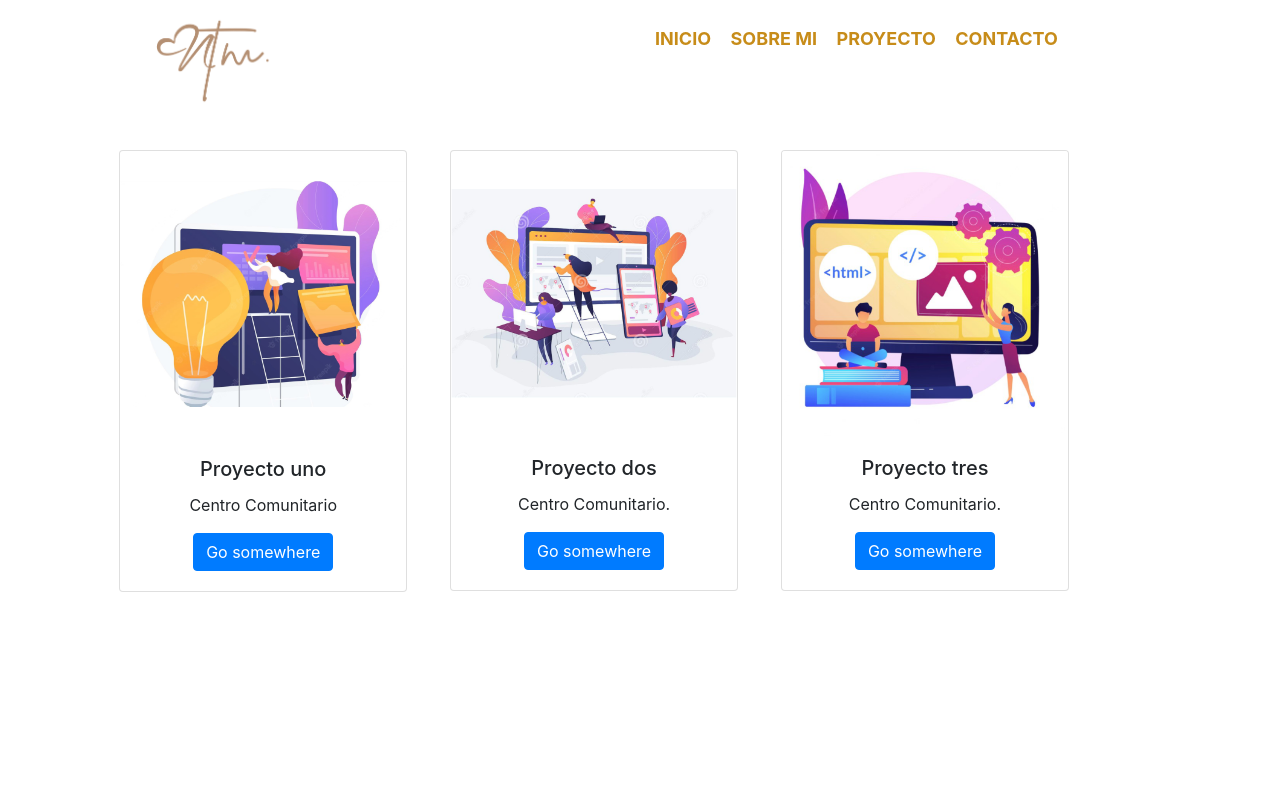
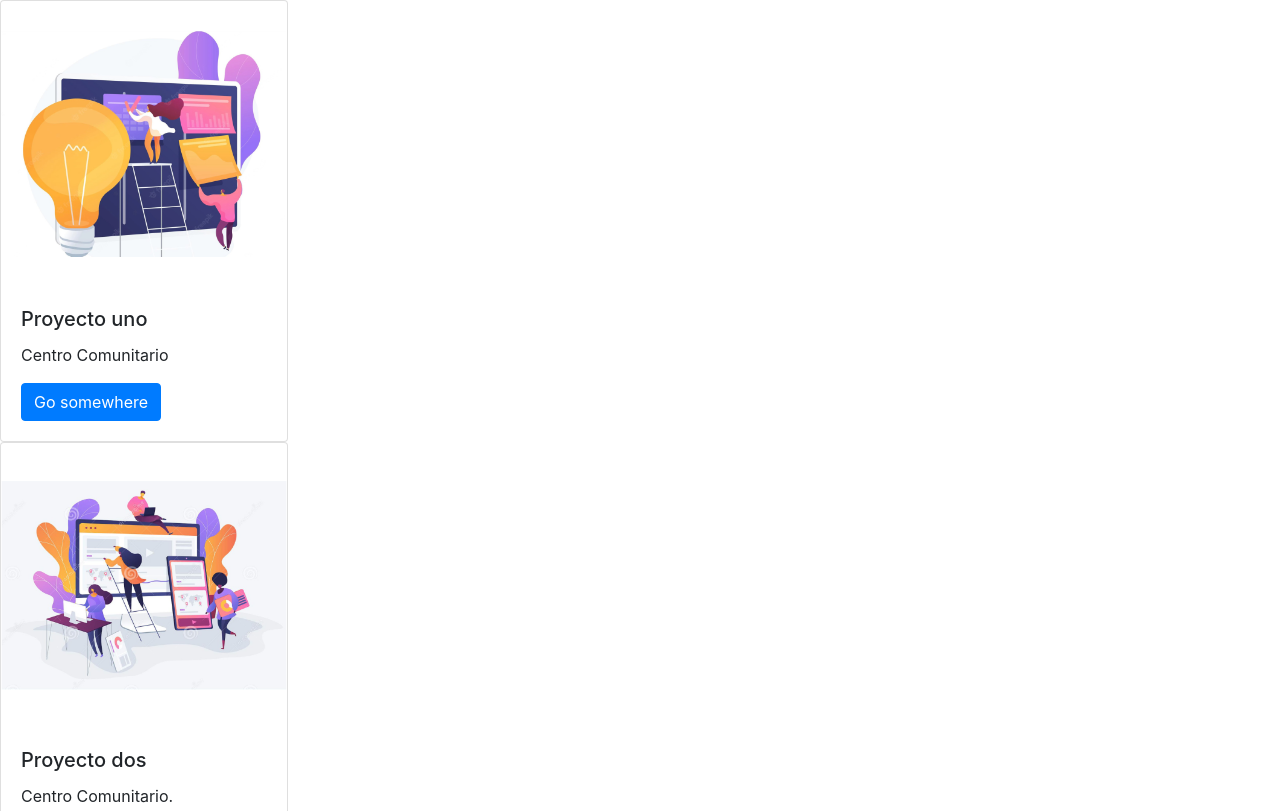
Before and after one commit to NayUYA/Portafolio_ntm, a plain HTML site: page pages/proyectos.html in a window 1280 px wide. Shown: the top 811 px of the page. Drawn offline with nearby package versions, Linux system fonts and the light colour scheme.

Commit message:
Chore | Se realizaron modificaciones en paginas

```diff
--- a/css/styleproyectos.css
+++ b/css/styleproyectos.css
@@ -25,37 +25,3 @@
    font-weight: bold;
    text-decoration: none;
 }
-
-/* posición del texto menu*/
-nav li{
-   display: inline;
-   position: relative;
-   left: 600px;
-   top: 25px;
-   padding-left: 15px;
-}
-
-  /* ----------------------------------------------------------------------------------------------- */
-
-.main{
-    position: relative;
-    width: 100%;
-    height: 700px;
-    background-color: rgb(39, 194, 109);
-
-}
-
-img{
-    max-width: 100%;
-}
-
-.card{
-    display: inline-block;
-    text-align: center;
-    justify-content: center;
-    width: 30%;
-    top: 150px;
-    left: 100px;
-    vertical-align: top;
-    margin: 0 1.5%;
-}
```
Also changed, not shown: img/contdorado.jpg (deleted), img/contornodorado.png (deleted), img/fotoPortada.png (added), img/logo_cv.png, img/logo_github.png, img/logo_gmail.png (deleted), img/logo_linkedin.png, img/logo_whatsapp.png, img/ntm-dorado.png (deleted), img/ntm_blanco.png (deleted), img/rec-rosa.png (deleted), img/recrosa.png (deleted), img/sobremifondo-1.png (added).
